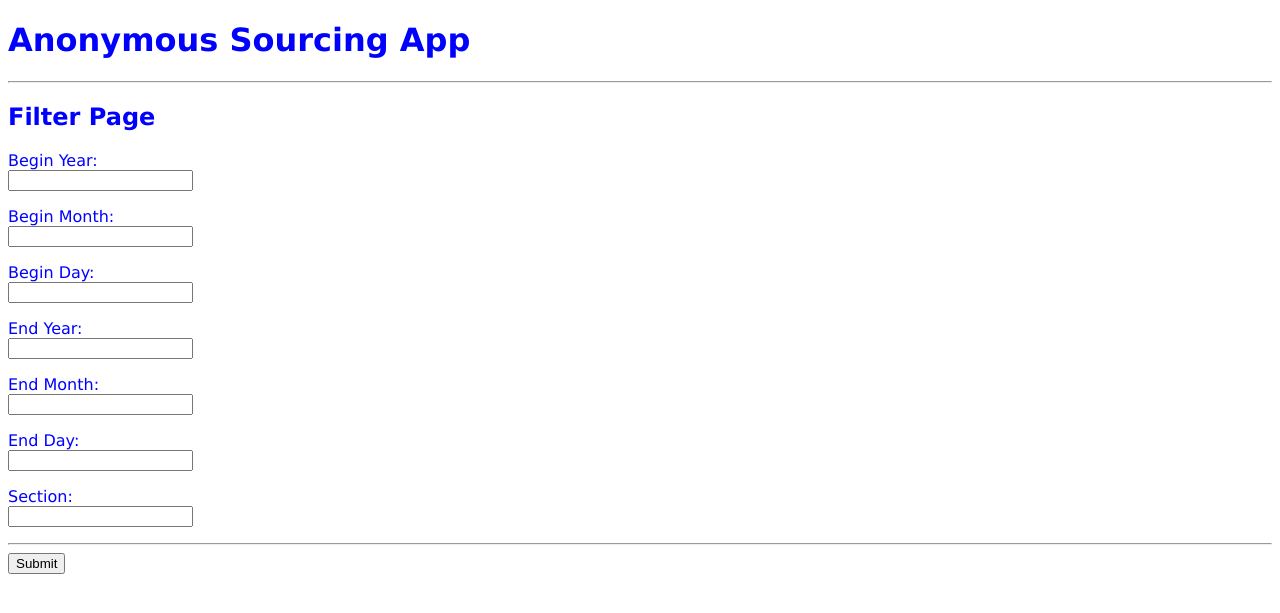
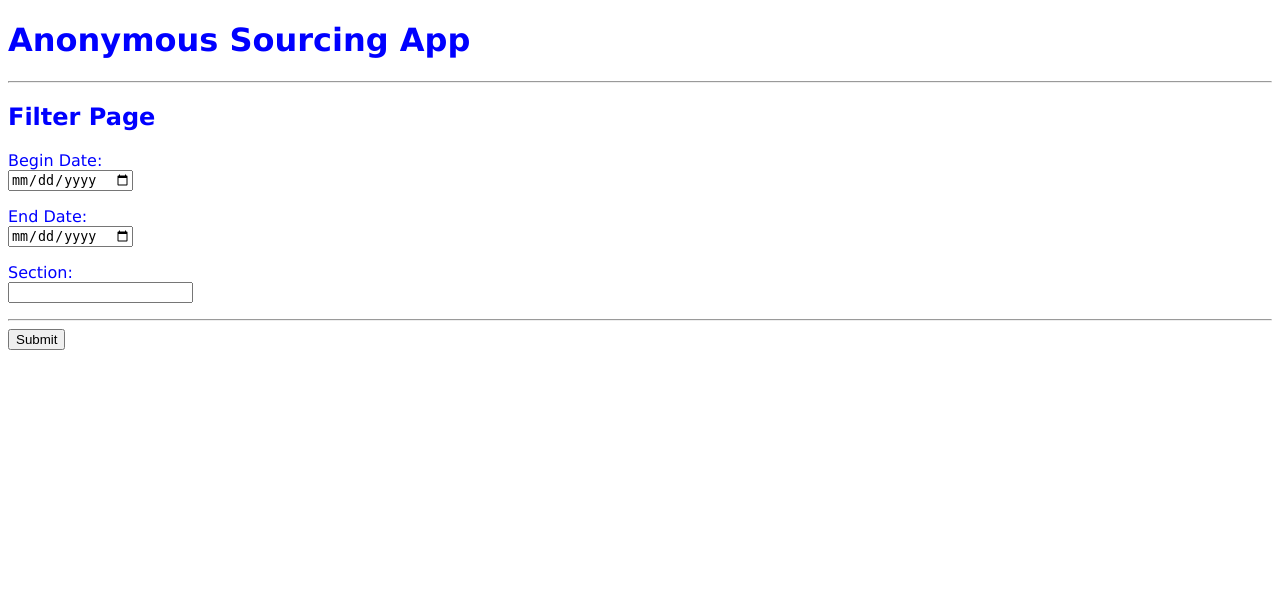
Before and after one commit to anhntrinh/anonymousSourcing, a Flask app: template templates/edit-drinker.html in a window 1280 px wide. Shown: the top 613 px of the page. Run offline with Flask 2, Linux system fonts and the light colour scheme; the template is opened without the code that fills it, so the values that code supplies are empty, except form fields; tables that the repository leaves empty hold one stand-in row (values such as "Sample post"); form fields are guessed from the names that the template uses; parts of the project's set-up code (start-up, migrations or seed data) failed here and were passed over; some libraries are stand-ins or nearby versions.

Commit message:
Add files via upload

```diff
--- a/templates/edit-drinker.html
+++ b/templates/edit-drinker.html
@@ -9,29 +9,14 @@
 
       </style>
  <p>
-      Begin Year:<br>
-      {{form.beginYear}}<br>
+      Begin Date:<br>
+      {{form.beginDate}}<br>
   </p>
   <p>
-      Begin Month:<br>
-      {{form.beginMonth}}<br>
+      End Date:<br>
+      {{form.endDate}}<br>
   </p>
-  <p>
-      Begin Day:<br>
-      {{form.beginDay}}<br>
-  </p>
-  <p>
-      End Year:<br>
-      {{form.endYear}}<br>
-  </p>
-  <p>
-      End Month:<br>
-      {{form.endMonth}}<br>
-  </p>
-  <p>
-      End Day:<br>
-      {{form.endDay}}<br>
-  </p>
+
   <p>
       Section:<br>
       {{form.sectionMenu}}<br>
```
